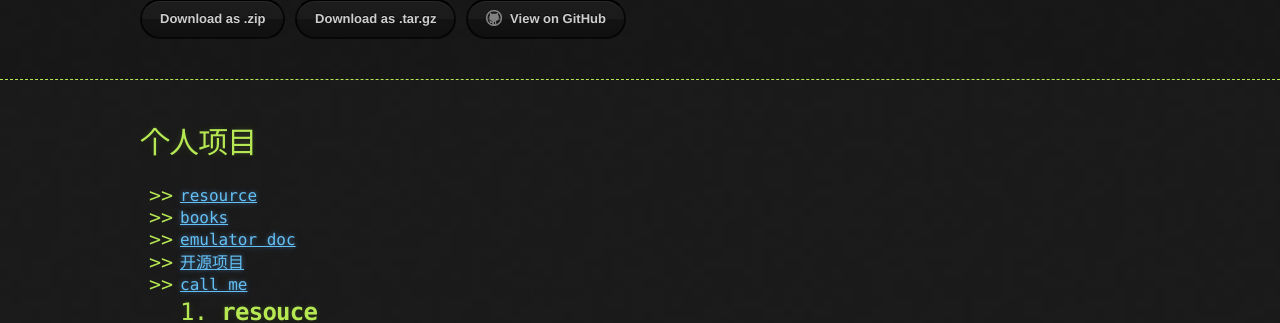
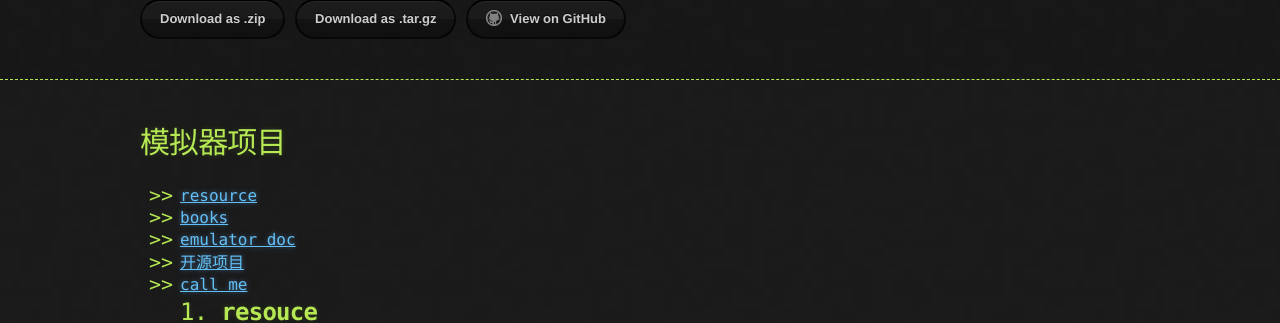
Before and after one commit to jinjiacun123/jinjiacun123.github.io, a Jekyll site: the page built from index.md, in a window 1280 px wide. Shown: the part 113-436 px from the top of the page. Built offline with Jekyll 4.4.1, drawn with Linux system fonts in a browser that asks for light colours; our own code applies the rules of GitHub Pages for plain Markdown files.

Commit message:
更新 index.md
修改 个人项目 为 模拟器项目

```diff
--- a/index.md
+++ b/index.md
@@ -3,7 +3,7 @@ layout: default
 ---
 
 
-# 个人项目
+# 模拟器项目
 - [resource](#1-resouce)
 - [books](#2-books)
 - [emulator doc](#3-emulator-doc)
```
